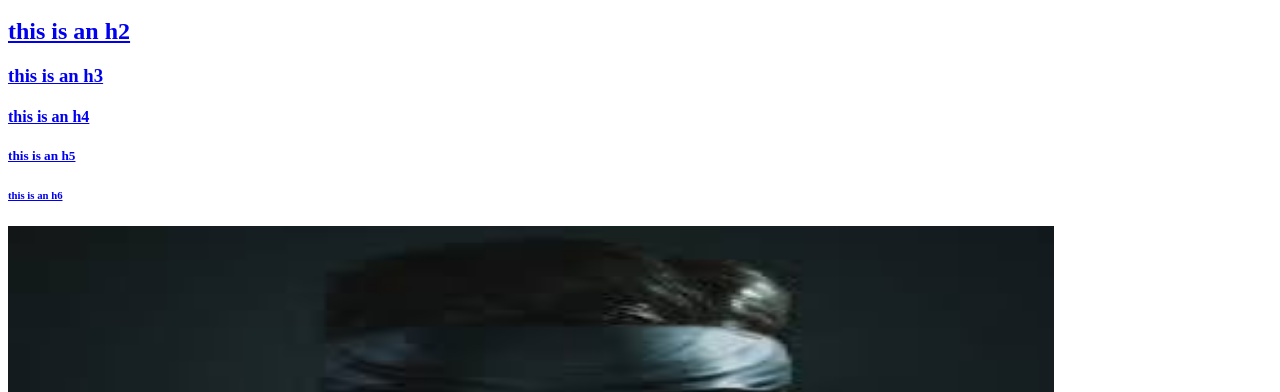
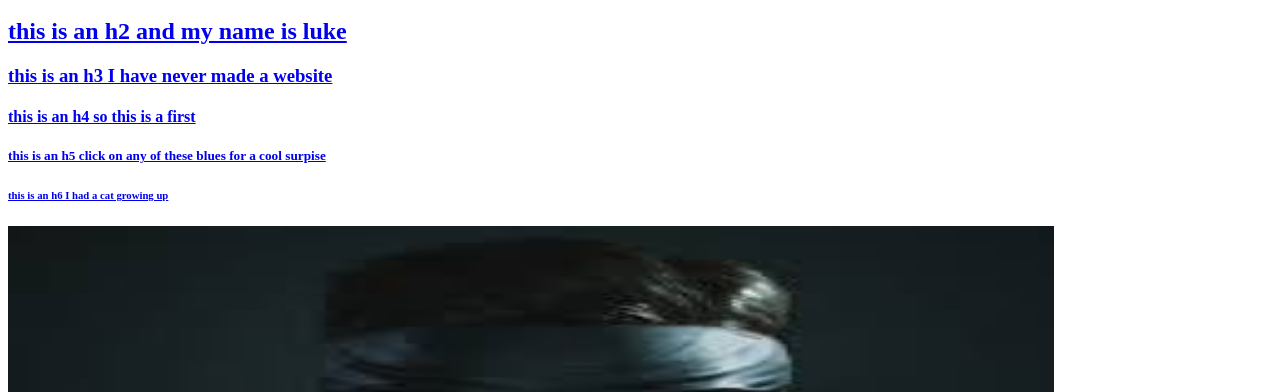
Before and after one commit to beeefsqatch/webdevelopment, a website: page first/index.html in a window 1280 px wide. Shown: the part 402-794 px from the top of the page. Drawn offline with Linux system fonts and the light colour scheme.

Commit message:
Added new text

```diff
--- a/first/index.html
+++ b/first/index.html
@@ -14,11 +14,11 @@
 <a href="second.html">link to second page
     <p>this <b><i>is</i></b> a paragraphasdl;kfjasl;dkfja;lsdkjfal;sdkjfal;sd</p>
     <h1>Hello world</h1>
-    <h2> this is an h2</h2>
-    <h3> this is an h3</h3>
-    <h4> this is an h4</h4>
-    <h5> this is an h5</h5>
-    <h6> this is an h6</h6>
+    <h2> this is an h2 and my name is luke</h2>
+    <h3> this is an h3 I have never made a website</h3>
+    <h4> this is an h4 so this is a first</h4>
+    <h5> this is an h5 click on any of these blues for a cool surpise</h5>
+    <h6> this is an h6 I had a cat growing up</h6>
 
 </a>
 <img src="download-3.jpg" height="500" width="1046"/>
```
